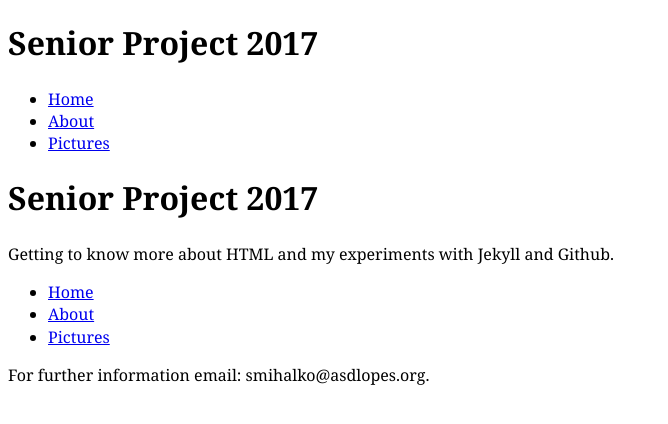
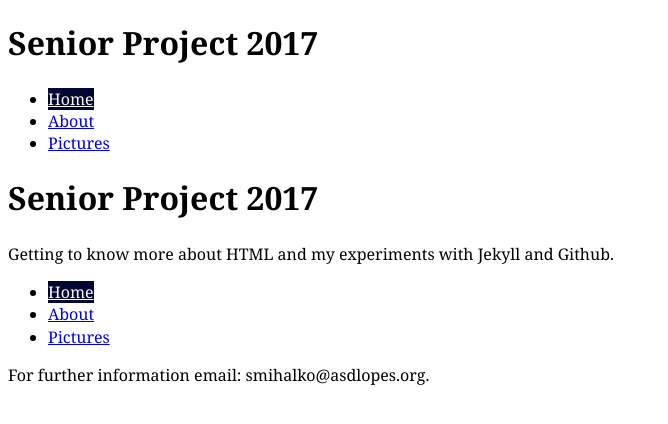
Before and after one commit to sebastianmihalko/project, a Jekyll site: the page built from index.html, in a window 1280 px wide. Shown: the top 424 px of the page, without its empty margins (0-668 px from the left). Built offline with Jekyll 4.4.1, drawn with Linux system fonts in a browser that asks for light colours; Markdown is read by kramdown in place of the engine named in the settings.

Commit message:
added a current class to index and updated common to take for current

```diff
--- a/_includes/nav.html
+++ b/_includes/nav.html
@@ -1,6 +1,6 @@
 <nav>
   <ul>
-    <li><a href="{{site.baseurl}}/index.html">Home</a></li>
+    <li><a href="{{site.baseurl}}/index.html" class="current">Home</a></li>
     <li><a href="{{site.baseurl}}/about.html">About</a></li>
     <li><a href="{{site.baseurl}}/pictures.html">Pictures</a></li>
   </ul>
--- a/css/common.css
+++ b/css/common.css
@@ -4,3 +4,7 @@
 
   font: normal 100%/1.4 Georgia,serif;
 }
+.current {
+  background-color: #000531;
+  color: #fff;
+}
```
